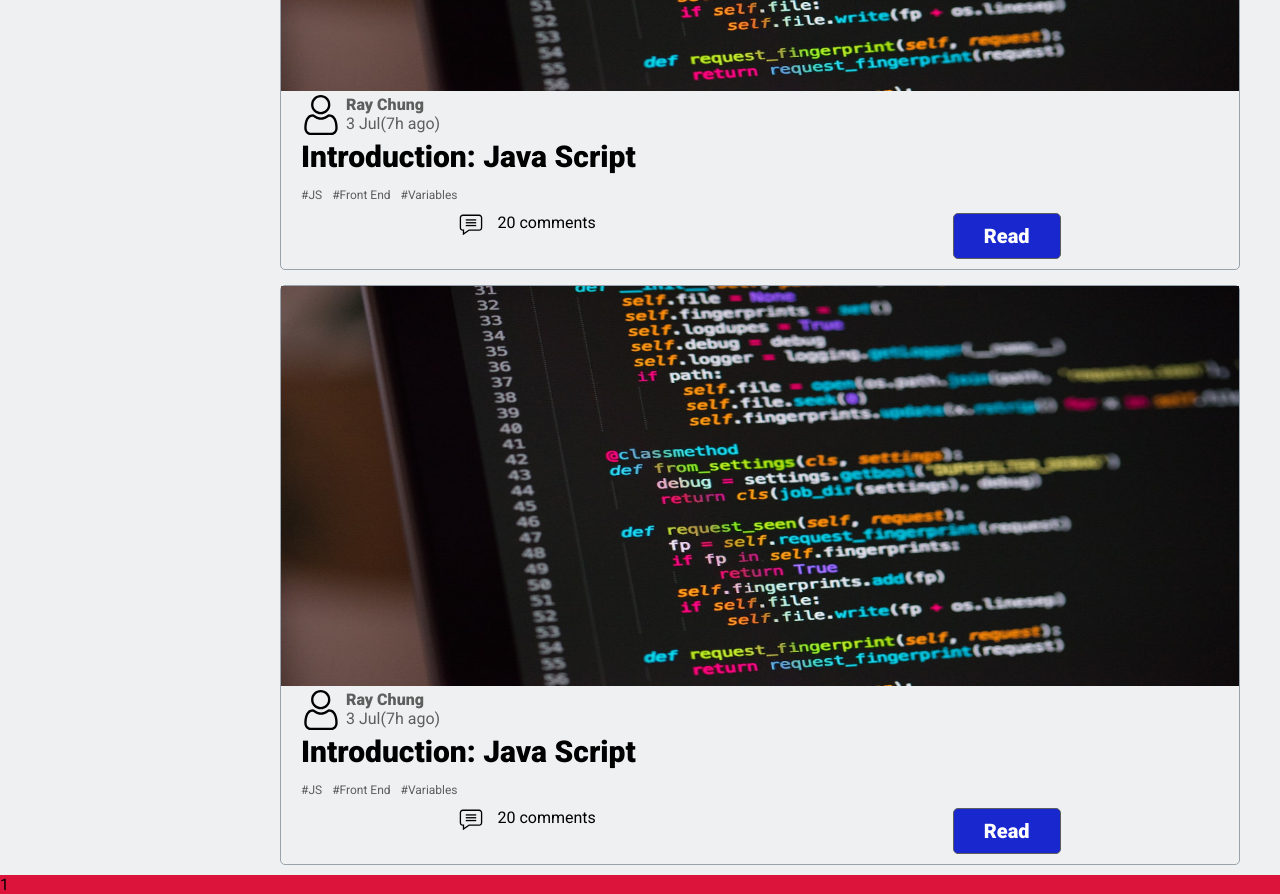
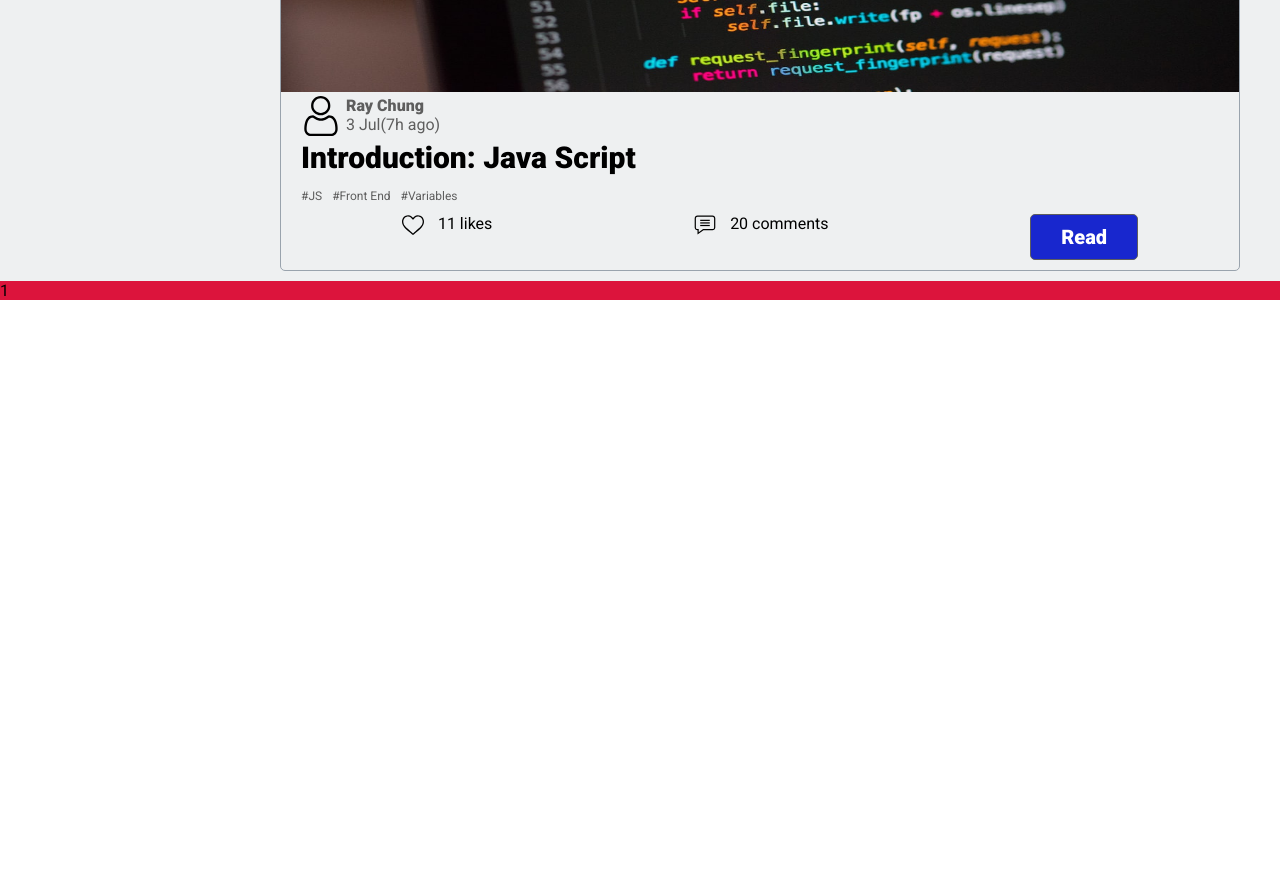
Before and after one commit to raychung0520/Personal_Blog_Website, a plain HTML site: page index.html in a window 1280 px wide. Shown: the part 1047-1941 px from the top of the page. After the commit the page ends 1347 px from the top, so only its background shows below. Drawn offline with Linux system fonts and the light colour scheme.

Commit message:
Fixed minor things

```diff
--- a/css/style.css
+++ b/css/style.css
@@ -57,7 +57,7 @@ header {
 }
 
 .main-container-dates-list .active {
-    border-bottom: 2px solid red;
+    border-bottom: 3px solid #1827CE;
 }
 
 .posts-container {
@@ -130,18 +130,35 @@ header {
     justify-content: space-around;
 }
 
+.post-like {
+    display: flex;
+
+}
+
+.post-like .post-like-icon  {
+    margin-left:20px;
+}
+
+.post-like .post-like-icon img {
+    width: 22px;
+    height: 22px;
+    padding-right: 14px;
+}
+
 .post-comment {
     display: flex;
 
 }
 
-.post-comment .post-comment -icon {
+
+
+.post-comment .post-comment {
     margin-left:20px;
 }
 
 .post-comment .post-comment-icon img {
-    width: 24px;
-    height: 24px;
+    width: 22px;
+    height: 22px;
     padding-right: 14px;
 }
 
--- a/index.html
+++ b/index.html
@@ -121,6 +121,11 @@
 
                             <div class="post-body">
 
+                                <div class="post-like">
+                                    <div class="post-like-icon"><img src="img/like.svg" alt=""></div>
+                                    <div class="post-like-count">11 likes</div>
+                                </div>
+
                                 <div class="post-comment">
                                     <div class="post-comment-icon"><img src="img/comment.svg" alt=""></div>
                                     <div class="post-comment-count">20 comments</div>
@@ -135,6 +140,7 @@
 
 
                         </div>
+
 
                         <div class="post">
 
@@ -159,43 +165,10 @@
 
                             <div class="post-body">
 
-                                <div class="post-comment">
-                                    <div class="post-comment-icon"><img src="img/comment.svg" alt=""></div>
-                                    <div class="post-comment-count">20 comments</div>
-
+                                <div class="post-like">
+                                    <div class="post-like-icon"><img src="img/like.svg" alt=""></div>
+                                    <div class="post-like-count">11 likes</div>
                                 </div>
-                                <div class="post-content">
-                                    <a class="post-read-button" href="">Read</a>
-                                </div>
-
-                            </div>
-
-
-
-                        </div>
-
-                        <div class="post">
-
-                            <div class="post-img"><img src="img/post1.jpg" alt=""></div>
-                            <div class="post-info">
-                                <div class="post-avatar"><img src="img/user.svg" alt=""></div>
-                                <div class="post-author">
-                                    <div class="post-username">Ray Chung</div>
-                                    <div class="post-date">3 Jul(7h ago)</div>
-                                </div>
-                            </div>
-                            <div class="post-title">
-                                Introduction: Java Script
-                            </div>
-                            <div class="post-tags">
-                                <ul class="post-tags-list">
-                                    <li><a href="">#JS</a></li>
-                                    <li><a href="">#Front End</a></li>
-                                    <li><a href="">#Variables</a></li>
-                                </ul>
-                            </div>
-
-                            <div class="post-body">
 
                                 <div class="post-comment">
                                     <div class="post-comment-icon"><img src="img/comment.svg" alt=""></div>
```
Also changed, not shown: img/like.svg (added).
